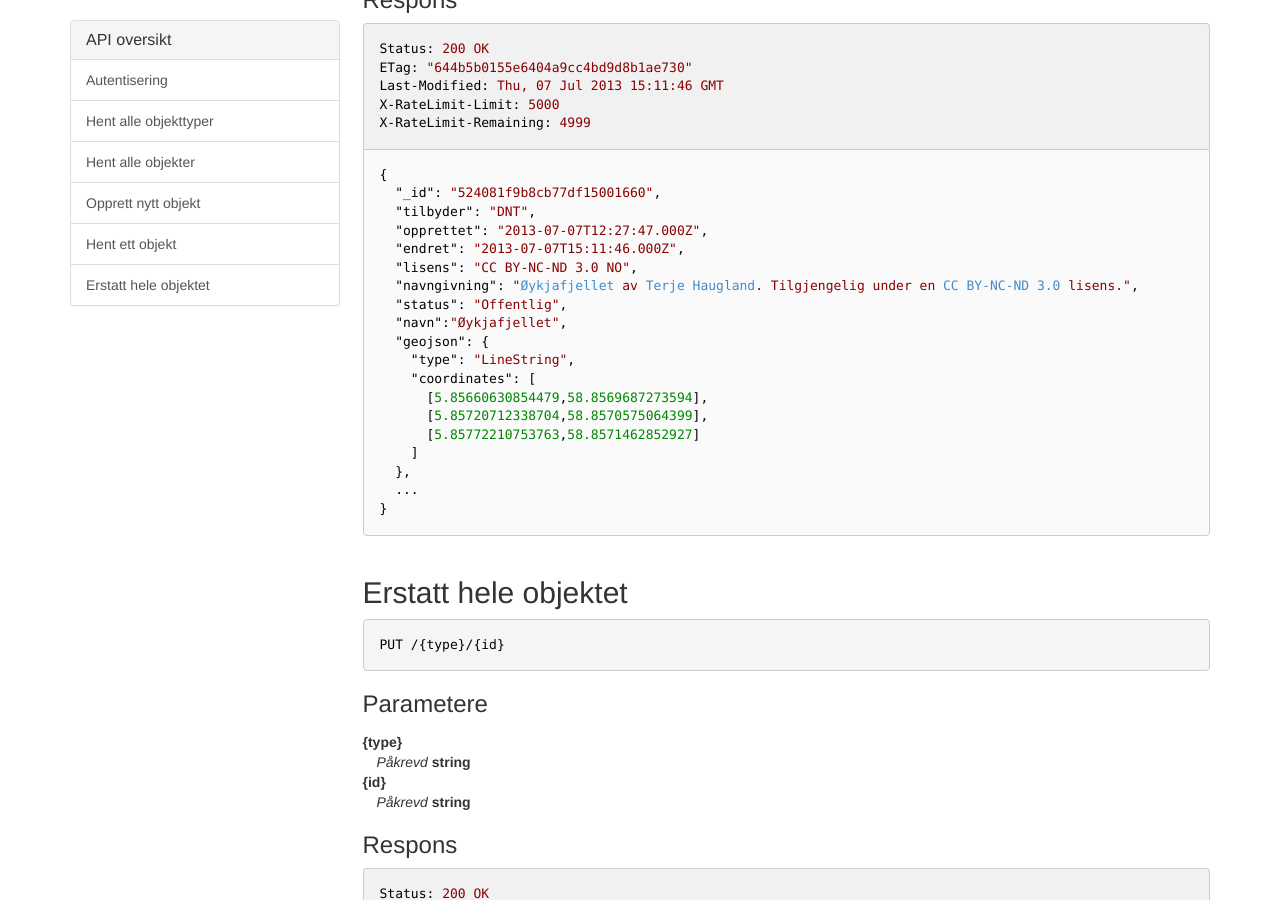
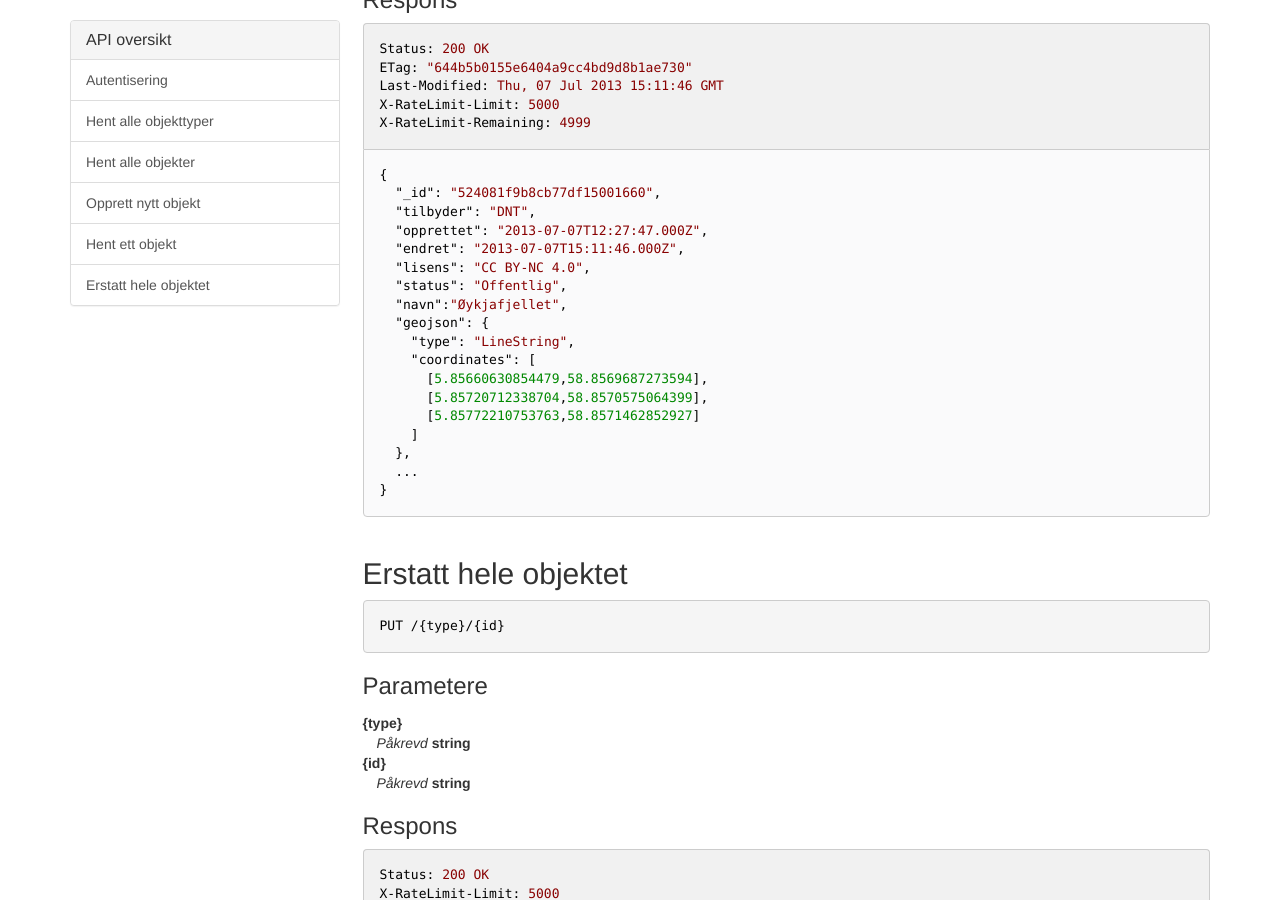
Before and after one commit to Turbasen/www.nasjonalturbase.no, a Jekyll site: the page built from api.html, in a window 1280 px wide and 900 px high, scrolled down 3307 px. Built offline with Jekyll 4.4.1, drawn with Linux system fonts in a browser that asks for light colours; nearby versions of some CDN libraries; Markdown is read by kramdown in place of the engine named in the settings; some of the changed text lies outside the part shown.

Commit message:
Update lisence in API demo data

```diff
--- a/_data/api.yml
+++ b/_data/api.yml
@@ -79,7 +79,7 @@
       Content-Length: 2469
     payload: |
       {
-        "lisens": "CC BY-NC-ND 3.0 NO",
+        "lisens": "CC BY-NC 4.0",
         "navn": "Fra Høgabu til Vaksdal",
         "status": "Offentig",
         "geojson": {
@@ -123,8 +123,7 @@
       "tilbyder": "DNT",
       "opprettet": "2013-07-07T12:27:47.000Z",
       "endret": "2013-07-07T15:11:46.000Z",
-      "lisens": "CC BY-NC-ND 3.0 NO",
-      "navngivning": "<a href=\"#\">Øykjafjellet</a> av <a href=\"#\">Terje Haugland</a>. Tilgjengelig under en <a href=\"http://creativecommons.org/licenses/by-nc-nd/3.0/no\">CC BY-NC-ND 3.0</a> lisens.",
+      "lisens": "CC BY-NC 4.0",
       "status": "Offentlig",
       "navn":"Øykjafjellet",
       "geojson": {
```
